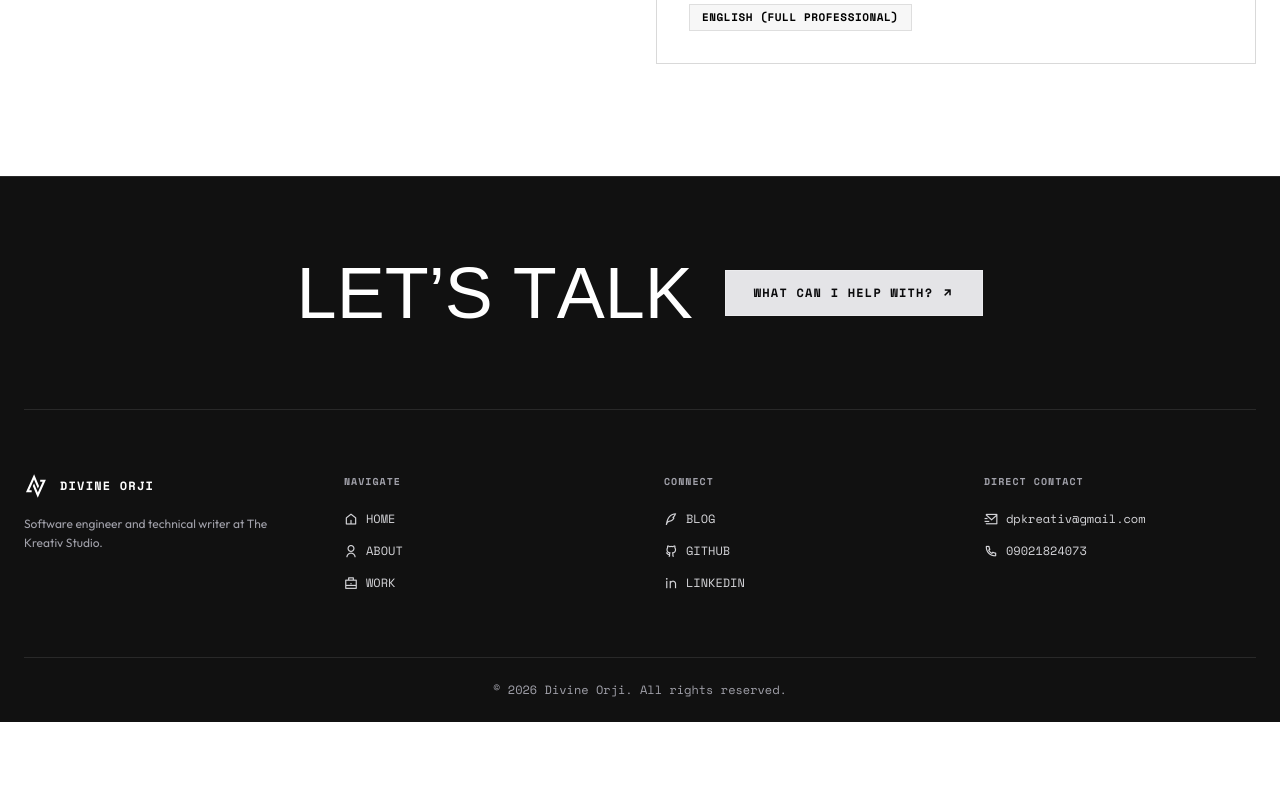
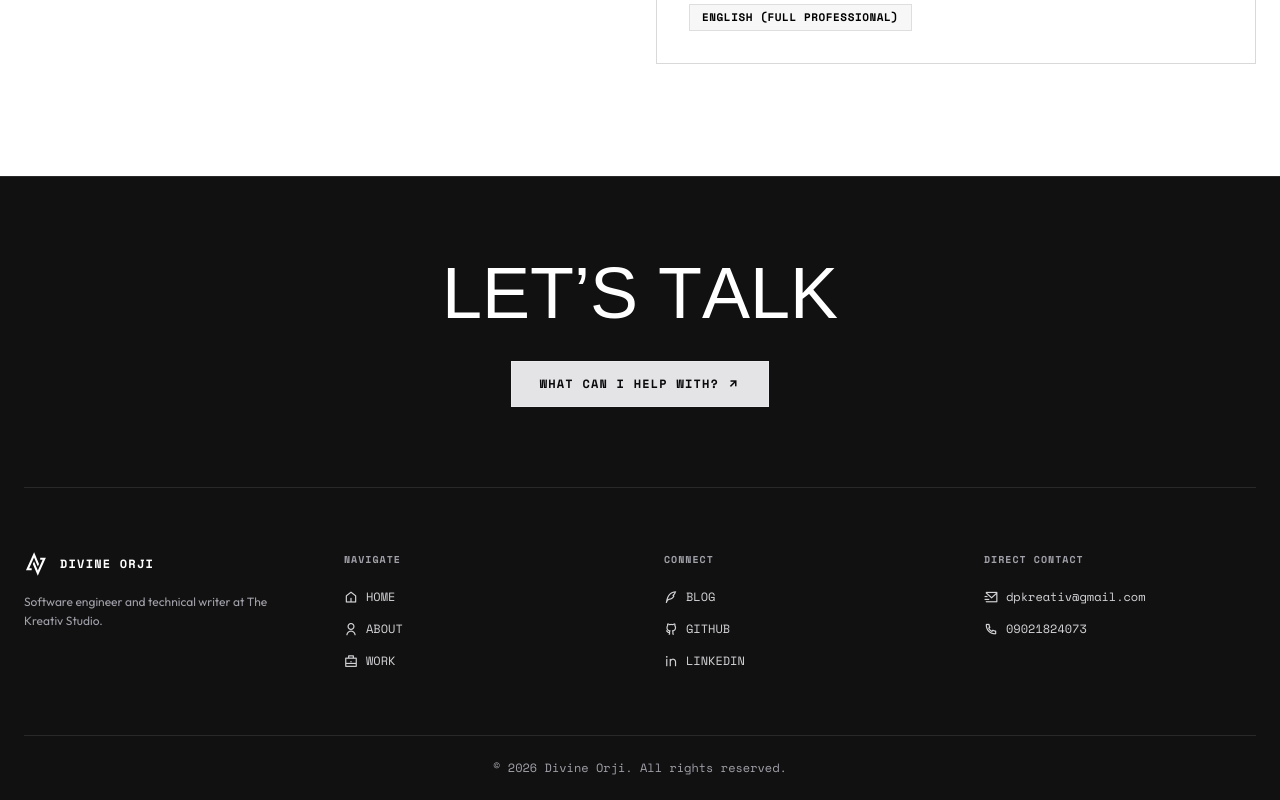
Before and after one commit to dpkreativ/dpkreativ, a Next.js app: page /about in a window 1280 px wide. Shown: the part 4749-5549 px from the top of the page. Before the commit the page ends 5471 px from the top, so only its background shows below. Built offline with nearby package versions, Linux system fonts and the light colour scheme; a web font is replaced by a local one.

Commit message:
Stack footer CTA heading and button vertically

```diff
--- a/src/components/footer.tsx
+++ b/src/components/footer.tsx
@@ -58,7 +58,7 @@ export default function Footer() {
       <div className="max-w-7xl mx-auto px-4 sm:px-6">
         {/* Conditional Closing CTA Banner (suppressed on /contact) */}
         {!isContactPage && (
-          <div className="items-center justify-center gap-8 border-b border-white/10 py-14 text-center md:py-20 flex flex-col lg:flex-row">
+          <div className="items-center justify-center gap-8 border-b border-white/10 py-14 text-center md:py-20 flex flex-col">
             <SplitHeading
               as="h2"
               className="font-display uppercase text-4xl sm:text-5xl md:text-6xl lg:text-7xl leading-[0.9]"
```
